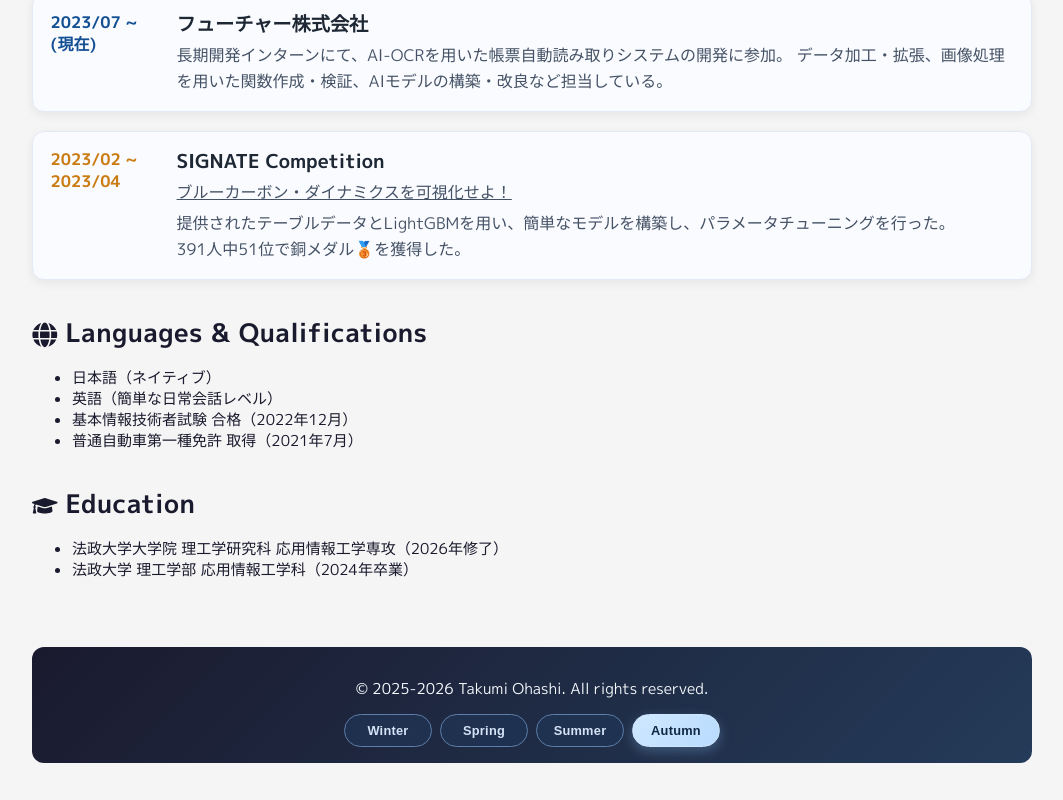
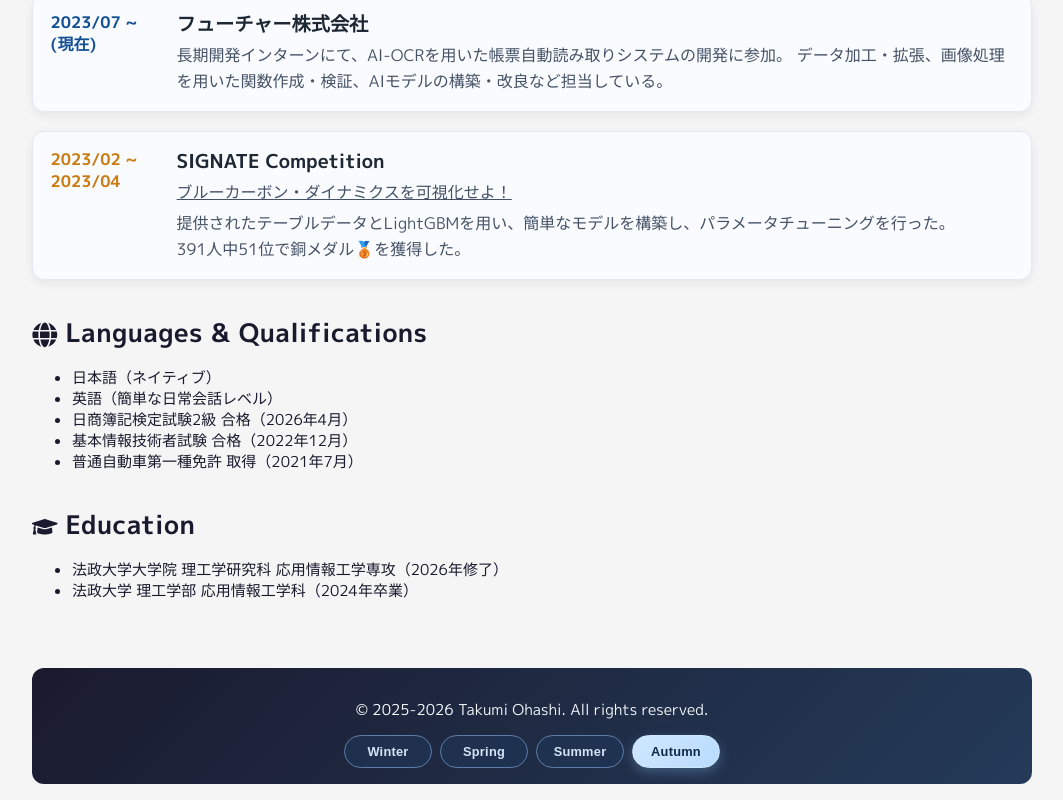
Before and after one commit to tami719/myportfolio, a Next.js app: page / in a window 1280 px wide. Shown: the part 5785-6585 px from the top of the page, without its empty margins (108-1171 px from the left). Before the commit the page ends 6564 px from the top, so only its background shows below. Built offline with nearby package versions, Linux system fonts and the light colour scheme.

Commit message:
feat: add Nissho Bookkeeping 2nd Grade certification

```diff
--- a/src/app/page.tsx
+++ b/src/app/page.tsx
@@ -398,6 +398,7 @@ export default function Page() {
           <ul>
             <li>日本語（ネイティブ）</li>
             <li>英語（簡単な日常会話レベル）</li>
+            <li>日商簿記検定試験2級 合格（2026年4月）</li>
             <li>基本情報技術者試験 合格（2022年12月）</li>
             <li>普通自動車第一種免許 取得（2021年7月）</li>
           </ul>
```
